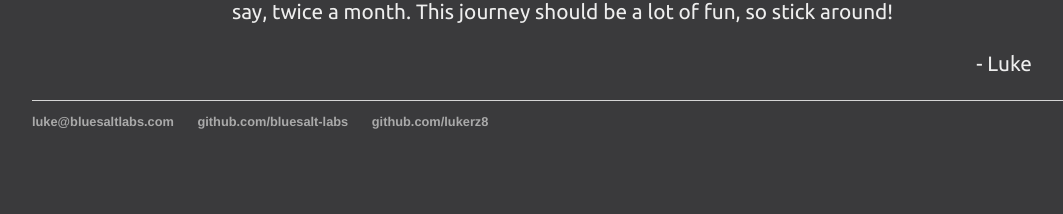
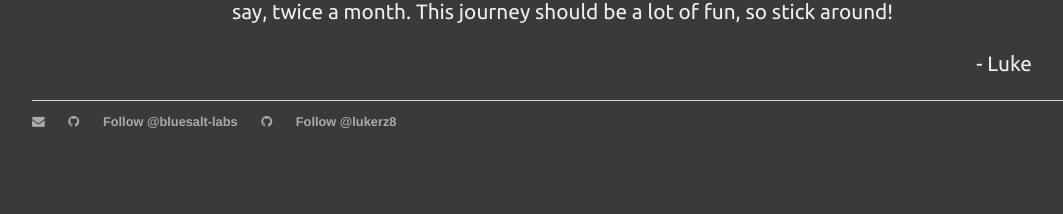
Before and after one commit to bluesalt-labs/bluesalt-labs.github.io, a Jekyll site: the page built from _posts/2016-03-20-hello-world.md, in a window 1280 px wide. Shown: the part 1936-2150 px from the top of the page, without its empty margins (8-1071 px from the left). Built offline with Jekyll 4.4.1, drawn with Linux system fonts in a browser that asks for light colours.

Commit message:
Updates footer again.

```diff
--- a/_layouts/default.html
+++ b/_layouts/default.html
@@ -14,11 +14,13 @@
 	<title>BlueSalt Labs | {{ page.title }}</title>
 
 	<!-- Stylesheets -->
-	<link href="https://fonts.googleapis.com/css?family=Ubuntu" rel="stylesheet" />
+	<link rel="stylesheet" type="text/css" href="https://fonts.googleapis.com/css?family=Ubuntu" />
+	<link rel="stylesheet" type="text/css" href="https://maxcdn.bootstrapcdn.com/font-awesome/4.7.0/css/font-awesome.min.css" />
 	<link rel="stylesheet" type="text/css" href="/resources/css/styles.css" />
 
 	<!-- Javascript -->
 	<script type="text/javascript" src="/resources/js/scripts.js"></script>
+	<script async defer src="https://buttons.github.io/buttons.js"></script>
 </head>
 <body>
 	<nav>
@@ -33,9 +35,13 @@
 	</div>
 	<footer>
 		<ul>
-			<li><a href="mailto:luke@bluesaltlabs.com">luke@bluesaltlabs.com</a></li>
-		 	<li><a href="https://github.com/bluesalt-labs" target="_blank">github.com/bluesalt-labs</a></li>
-		 	<li><a href="https://github.com/lukerz8" target="_blank">github.com/lukerz8</a></li>
+			<li><a href="mailto:luke@bluesaltlabs.com" title="Email luke@bluesaltlabs.com"><i class="fa fa-envelope" aria-hidden="true"></i></a></li>
+
+			<li><a href="https://github.com/bluesalt-labs/" target="_blank" title="View BlueSalt Labs on GitHub"><i class="fa fa-github" aria-hidden="true"></i></a></li>
+			<li><a class="github-button" href="https://github.com/bluesalt-labs" data-count-href="/bluesalt-labs/followers" data-count-api="/users/bluesalt-labs#followers" data-count-aria-label="# followers on GitHub" aria-label="Follow @bluesalt-labs on GitHub">Follow @bluesalt-labs</a></li>
+
+			<li><a href="https://github.com/lukerz8/" target="_blank" title="View lukerz8 on GitHub"><i class="fa fa-github" aria-hidden="true"></i></a></li>
+			<li><a class="github-button" href="https://github.com/lukerz8" data-count-href="/lukerz8/followers" data-count-api="/users/lukerz8#followers" data-count-aria-label="# followers on GitHub" aria-label="Follow @lukerz8 on GitHub">Follow @lukerz8</a></li>
 		</ul>
 	</footer>
 </body>
```
